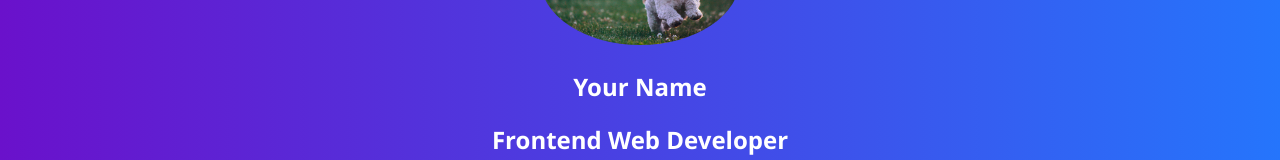
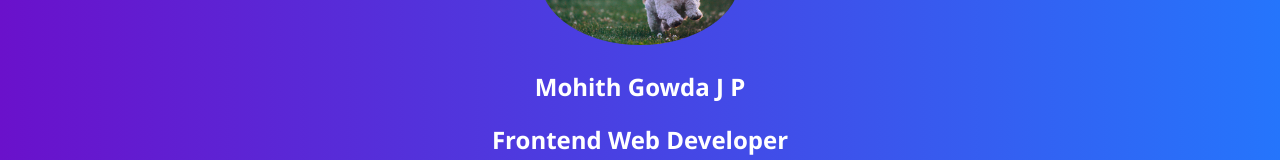
Before and after one commit to Mohith4488/My-Personal-Portfolio, a React (Create React App) app: page / in a window 1280 px wide. Shown: the part 221-381 px from the top of the page. Built offline with nearby package versions, Linux system fonts and the light colour scheme.

Commit message:
Update name in heading

```diff
--- a/src/App.js
+++ b/src/App.js
@@ -22,7 +22,7 @@ function App() {
 
 
 
-          <h1>Your Name</h1>
+          <h1>Mohith Gowda J P</h1>
           <h2>Frontend Web Developer</h2>
           <p>Welcome to my portfolio website! I build modern, responsive web apps using React.</p>
         </div>
```
